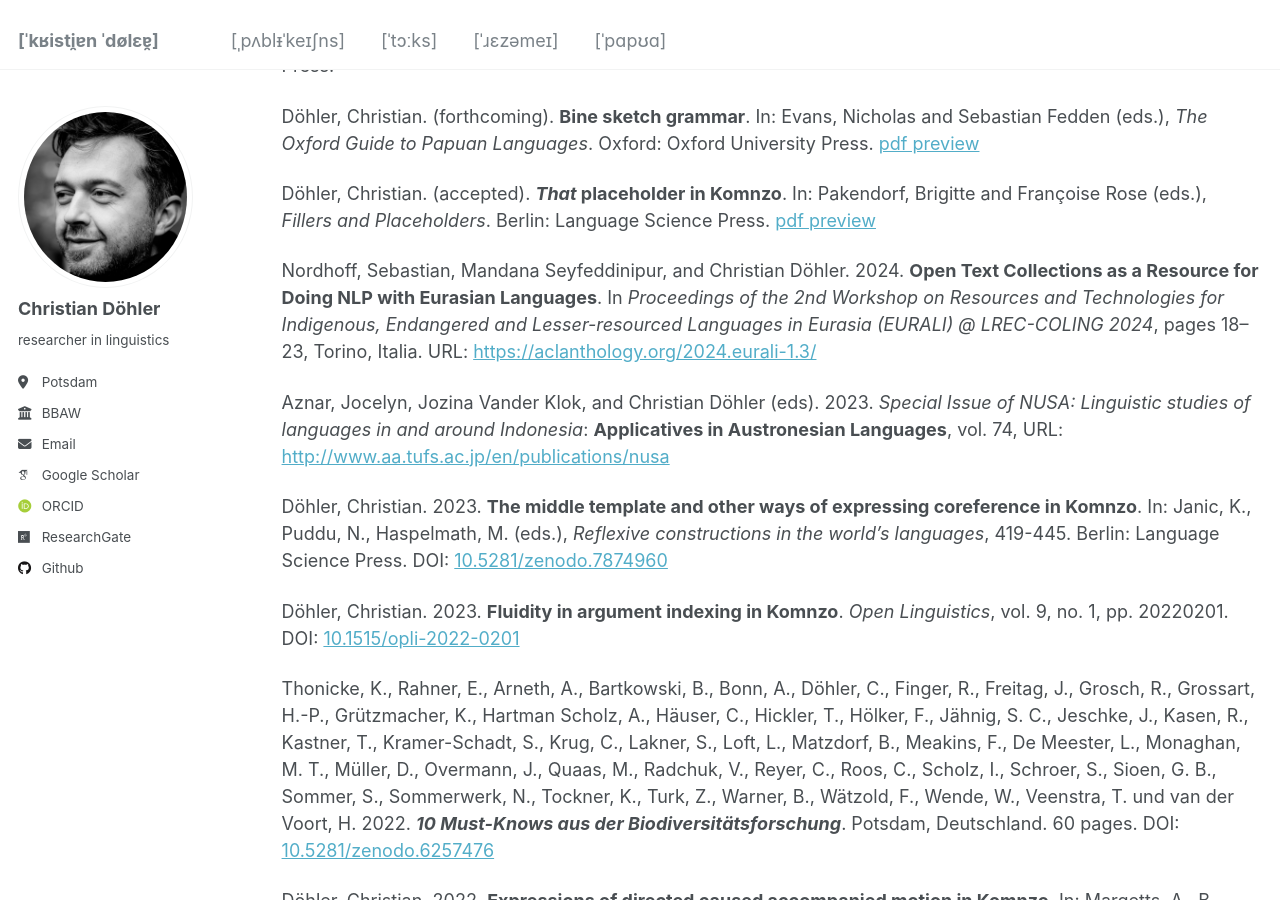
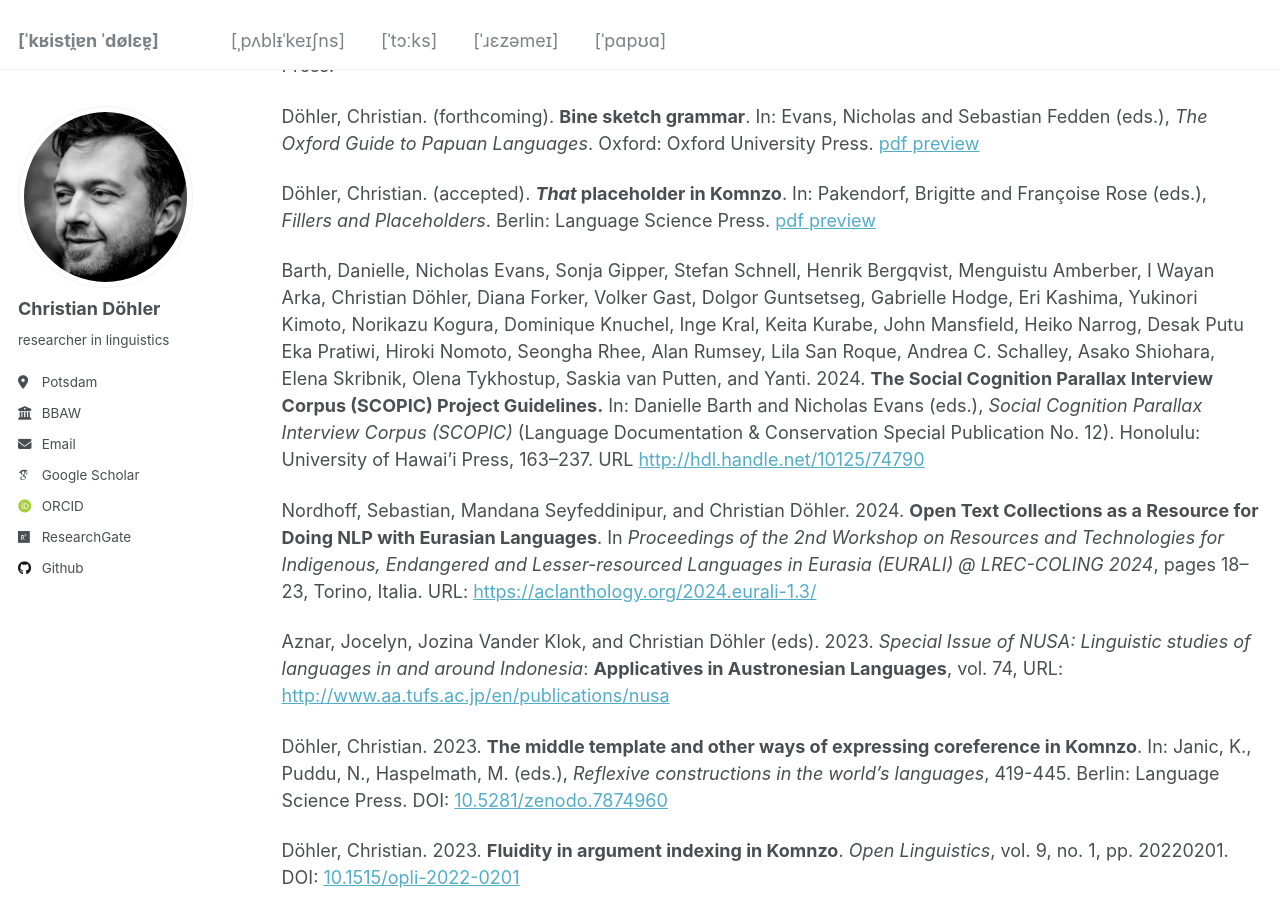
Before and after one commit to chrdoe/chrdoe.github.io, a Jekyll site: the page built from _pages/publications.md, in a window 1280 px wide and 900 px high, scrolled down 535 px. Built offline with Jekyll 4.4.1, drawn with Linux system fonts in a browser that asks for light colours; some web fonts are replaced.

Commit message:
Update publications.md

```diff
--- a/_pages/publications.md
+++ b/_pages/publications.md
@@ -29,6 +29,8 @@ Nicholas, Evans, Mae Carroll, and Christian Döhler. (forthcoming). **Historical
 Döhler, Christian. (forthcoming). **Bine sketch grammar**. In: Evans, Nicholas and Sebastian Fedden (eds.), *The Oxford Guide to Papuan Languages*. Oxford: Oxford University Press. [pdf preview](/files/döhler2025_OGPL_Bine_sketch_grammar-preprint.pdf)
 
 Döhler, Christian. (accepted). ***That* placeholder in Komnzo**. In: Pakendorf, Brigitte and Françoise Rose (eds.), *Fillers and Placeholders*. Berlin: Language Science Press. [pdf preview](/files/döhler2025_That_placeholder_Komnzo-preprint.pdf)
+
+Barth, Danielle, Nicholas Evans, Sonja Gipper, Stefan Schnell, Henrik Bergqvist, Menguistu Amberber, I Wayan Arka, Christian Döhler, Diana Forker, Volker Gast, Dolgor Guntsetseg, Gabrielle Hodge, Eri Kashima, Yukinori Kimoto, Norikazu Kogura, Dominique Knuchel, Inge Kral, Keita Kurabe, John Mansfield, Heiko Narrog, Desak Putu Eka Pratiwi, Hiroki Nomoto, Seongha Rhee, Alan Rumsey, Lila San Roque, Andrea C. Schalley, Asako Shiohara, Elena Skribnik, Olena Tykhostup, Saskia van Putten, and Yanti. 2024. **The Social Cognition Parallax Interview Corpus (SCOPIC) Project Guidelines.** In: Danielle Barth and Nicholas Evans (eds.), *Social Cognition Parallax Interview Corpus (SCOPIC)* (Language Documentation & Conservation Special Publication No. 12). Honolulu: University of Hawai'i Press, 163–237. URL [http://hdl.handle.net/10125/74790](http://hdl.handle.net/10125/74790)
 
 Nordhoff, Sebastian, Mandana Seyfeddinipur, and Christian Döhler. 2024. **Open Text Collections as a Resource for Doing NLP with Eurasian Languages**. In *Proceedings of the 2nd Workshop on Resources and Technologies for Indigenous, Endangered and Lesser-resourced Languages in Eurasia (EURALI) @ LREC-COLING 2024*, pages 18–23, Torino, Italia. URL: [https://aclanthology.org/2024.eurali-1.3/](https://aclanthology.org/2024.eurali-1.3/)
 
```
